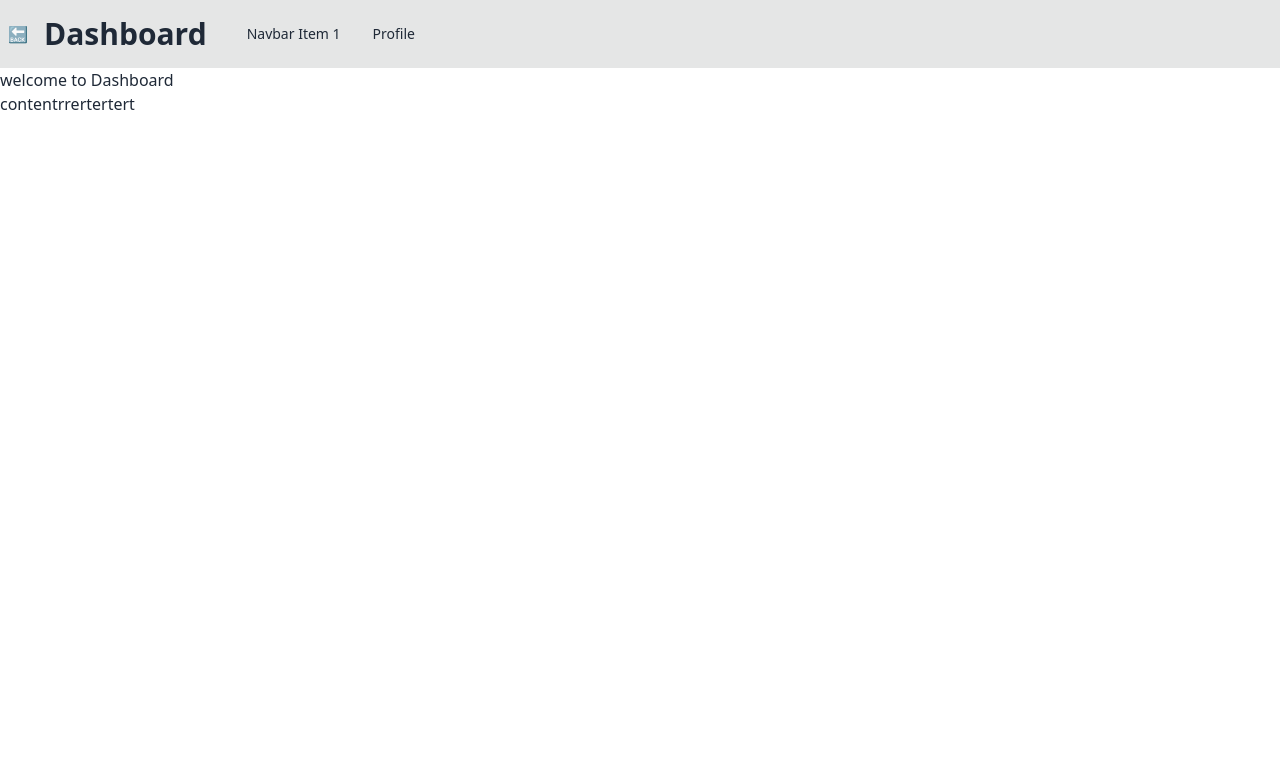
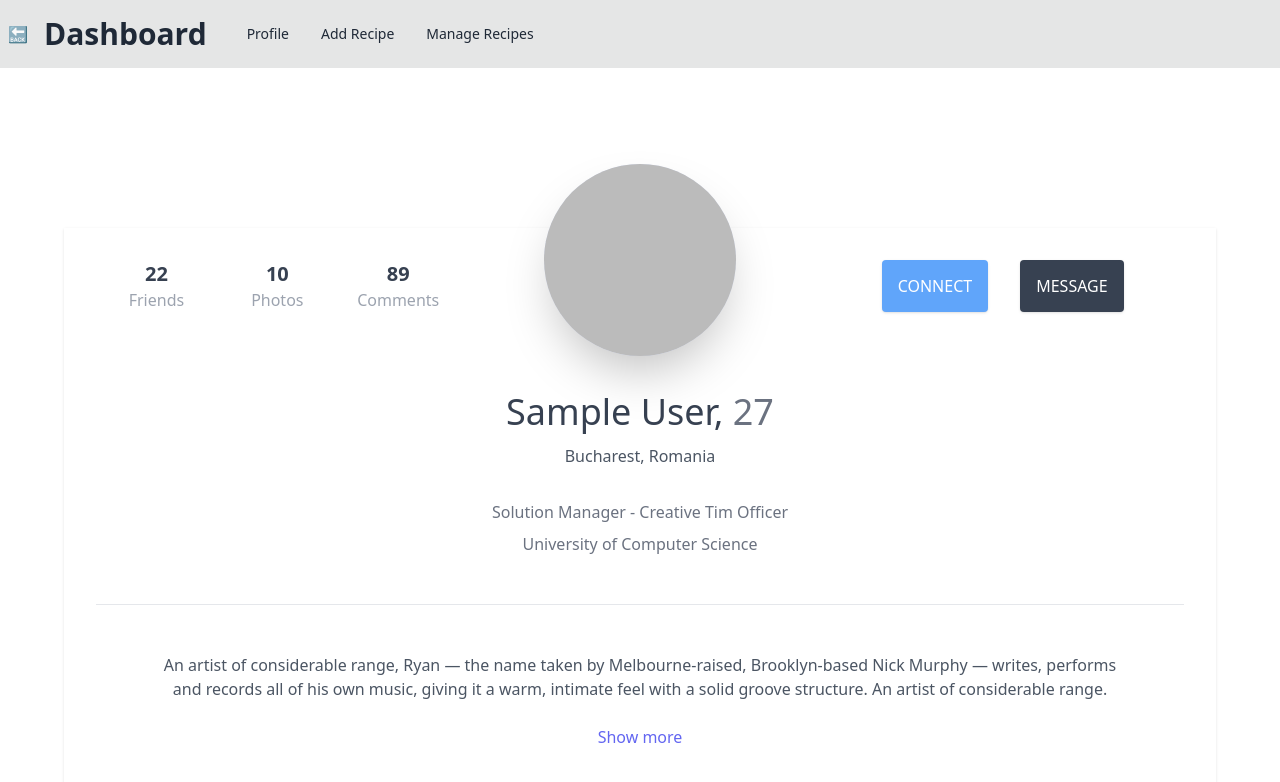
Before and after one commit to abuabddullah/tasterecipe, a React (Vite) app: page /dashboard in a window 1280 px wide. Shown: the top 782 px of the page. Built offline with nearby package versions, Linux system fonts and the light colour scheme; no server answers; sample sign-in values are in the browser's storage.

Commit message:
add product done

```diff
--- a/db.json
+++ b/db.json
@@ -111,6 +111,34 @@
       "description": "A hearty Japanese noodle soup with meat, vegetables, and broth.",
       "image": "https://source.unsplash.com/200x200/?junkfood",
       "category": "Japanese"
+    },
+    {
+      "id": "10",
+      "title": "Halua",
+      "price": "12",
+      "category": "Indian",
+      "description": "Mojadar"
+    },
+    {
+      "id": "10",
+      "title": "Dhonia Pata",
+      "price": "9",
+      "category": "Thai",
+      "description": "Khubi Moja"
+    },
+    {
+      "id": "11",
+      "title": "Golap Vorta",
+      "price": "40",
+      "category": "Italian",
+      "description": "very taste"
+    },
+    {
+      "id": "10",
+      "title": "Pan Pata",
+      "price": "73",
+      "category": "Italian",
+      "description": "taste"
     }
   ],
   "categories": [
--- a/package.json
+++ b/package.json
@@ -10,6 +10,7 @@
     "preview": "vite preview"
   },
   "dependencies": {
+    "axios": "^1.7.2",
     "firebase": "^10.12.1",
     "json-server": "^1.0.0-beta.0",
     "localforage": "^1.10.0",
--- a/src/layouts/DashboardLayout.jsx
+++ b/src/layouts/DashboardLayout.jsx
@@ -1,5 +1,5 @@
 import React from "react";
-import { Link, Outlet } from "react-router-dom";
+import { Link, NavLink, Outlet } from "react-router-dom";
 
 const DashboardLayout = () => {
   return (
@@ -30,22 +30,28 @@ const DashboardLayout = () => {
             </label>
           </div>
           <div>
-          <Link to="/">🔙</Link>  <span className="flex-1 px-2 mx-2 md:text-3xl font-bold">Dashboard</span>
+            <Link to="/">🔙</Link>{" "}
+            <span className="flex-1 px-2 mx-2 md:text-3xl font-bold">
+              Dashboard
+            </span>
           </div>
           <div className="flex-none hidden lg:block">
             <ul className="menu menu-horizontal">
               {/* Navbar menu content here */}
               <li>
-                <a>Navbar Item 1</a>
+                <Link to="/dashboard">Profile</Link>
               </li>
               <li>
-                <Link to="/dashboard/profile">Profile</Link>
+                <NavLink to="/dashboard/addRecipe">Add Recipe</NavLink>
+              </li>
+              <li>
+                <NavLink to="/dashboard/manageRecipes">Manage Recipes</NavLink>
               </li>
             </ul>
           </div>
         </div>
         {/* Page content here */}
-        <Outlet /> contentrrertertert
+        <Outlet />
       </div>
       <div className="drawer-side">
         <label
@@ -55,12 +61,16 @@ const DashboardLayout = () => {
         ></label>
         <ul className="menu p-4 w-80 min-h-full bg-base-200">
           {/* Sidebar content here */}
+
           <li>
-            <a>Sidebar Item 1</a>
+            <Link to="/dashboard">Profile</Link>
           </li>
           <li>
-            <a>Sidebar Item 2</a>
+            <NavLink to="/dashboard/addRecipe">Add Recipe</NavLink>
           </li>
+              <li>
+                <NavLink to="/dashboard/manageRecipes">Manage Recipes</NavLink>
+              </li>
         </ul>
       </div>
     </div>
--- a/src/pages/Dashboard.jsx
+++ /dev/null
@@ -1,11 +0,0 @@
-import React from 'react';
-
-const Dashboard = () => {
-    return (
-        <div>
-            welcome to Dashboard
-        </div>
-    );
-};
-
-export default Dashboard;
--- a/src/pages/Profile.jsx
+++ b/src/pages/Profile.jsx
@@ -1,11 +1,93 @@
-import React from 'react';
+import React from "react";
+import { useAuthState } from "react-firebase-hooks/auth";
+import { auth } from "../../firebase.config";
 
 const Profile = () => {
-    return (
-        <div>
-            Profile
+    const [user] = useAuthState(auth);
+  return (
+    <div>
+      <div className="p-16">
+        <div className="p-8 bg-white shadow mt-24">
+          {" "}
+          <div className="grid grid-cols-1 md:grid-cols-3">
+            {" "}
+            <div className="grid grid-cols-3 text-center order-last md:order-first mt-20 md:mt-0">
+              {" "}
+              <div>
+                {" "}
+                <p className="font-bold text-gray-700 text-xl">22</p>{" "}
+                <p className="text-gray-400">Friends</p>{" "}
+              </div>{" "}
+              <div>
+                {" "}
+                <p className="font-bold text-gray-700 text-xl">10</p>{" "}
+                <p className="text-gray-400">Photos</p>{" "}
+              </div>{" "}
+              <div>
+                {" "}
+                <p className="font-bold text-gray-700 text-xl">89</p>{" "}
+                <p className="text-gray-400">Comments</p>{" "}
+              </div>{" "}
+            </div>{" "}
+            <div className="relative">
+              {" "}
+              <div className="w-48 h-48 bg-indigo-100 mx-auto rounded-full shadow-2xl absolute inset-x-0 top-0 -mt-24 flex items-center justify-center text-indigo-500 overflow-hidden">
+                {
+                    user ? <img className="w-full" src={user.photoURL} alt="" /> : <svg
+                    xmlns="http://www.w3.org/2000/svg"
+                    className="h-24 w-24"
+                    viewBox="0 0 20 20"
+                    fill="currentColor"
+                  >
+                    {" "}
+                    <path
+                      fillRule="evenodd"
+                      d="M10 9a3 3 0 100-6 3 3 0 000 6zm-7 9a7 7 0 1114 0H3z"
+                      clipRule="evenodd"
+                    />
+                  </svg>
+                }{" "}
+              </div>{" "}
+            </div>{" "}
+            <div className="space-x-8 flex justify-between mt-32 md:mt-0 md:justify-center">
+              <button className="text-white py-2 px-4 uppercase rounded bg-blue-400 hover:bg-blue-500 shadow hover:shadow-lg font-medium transition transform hover:-translate-y-0.5">
+                {" "}
+                Connect
+              </button>{" "}
+              <button className="text-white py-2 px-4 uppercase rounded bg-gray-700 hover:bg-gray-800 shadow hover:shadow-lg font-medium transition transform hover:-translate-y-0.5">
+                {" "}
+                Message
+              </button>{" "}
+            </div>{" "}
+          </div>{" "}
+          <div className="mt-20 text-center border-b pb-12">
+            {" "}
+            <h1 className="text-4xl font-medium text-gray-700">
+              {user ? user.displayName : "Anonymous"}, <span className="font-light text-gray-500">27</span>
+            </h1>{" "}
+            <p className="font-light text-gray-600 mt-3">Bucharest, Romania</p>{" "}
+            <p className="mt-8 text-gray-500">
+              Solution Manager - Creative Tim Officer
+            </p>{" "}
+            <p className="mt-2 text-gray-500">University of Computer Science</p>{" "}
+          </div>{" "}
+          <div className="mt-12 flex flex-col justify-center">
+            {" "}
+            <p className="text-gray-600 text-center font-light lg:px-16">
+              An artist of considerable range, Ryan — the name taken by
+              Melbourne-raised, Brooklyn-based Nick Murphy — writes, performs
+              and records all of his own music, giving it a warm, intimate feel
+              with a solid groove structure. An artist of considerable range.
+            </p>{" "}
+            <button className="text-indigo-500 py-2 px-4  font-medium mt-4">
+              {" "}
+              Show more
+            </button>{" "}
+          </div>
         </div>
-    );
+      </div>
+    </div>
+  );
 };
 
 export default Profile;
--- /dev/null
+++ b/src/pages/dashboard/AddProducts.jsx
@@ -0,0 +1,104 @@
+import axios from "axios";
+import React, { useEffect, useRef, useState } from "react";
+
+const AddProducts = () => {
+  const [categories, setCategories] = useState();
+  const formRef = useRef(null)
+
+  useEffect(() => {
+    // fetching-3: inside useEffect by async-await+axios
+    async function load() {
+      const data = await axios.get("http://localhost:3000/categories");
+      if (data?.status === 200) {
+        setCategories(data?.data);
+      }
+    }
+
+    load();
+  }, []);
+
+  const handleCreateRecipe = async (e) => {
+    e.preventDefault();
+    const isProceed = confirm("Are you sure wanna create a new recipe?");
+    if (isProceed) {
+      const form = e.target;
+
+      const id = form.id.value;
+      const title = form.title.value;
+      const price = form.price.value;
+      const category = form.category.value;
+      const description = form.description.value;
+      const recipeData = {
+        id,
+        title,
+        price,
+        category,
+        description,
+      };
+
+      const res4CreateRecipe = await axios.post("http://localhost:3000/recipes", recipeData);
+      if (res4CreateRecipe.status == 201) {
+        alert("Recipe Created Successfully!!")
+        formRef.current.reset()
+      }
+    } else {
+      alert("Ok! no issues");
+    }
+  };
+  return (
+    <section className="flex justify-center">
+      <div className="w-full md:w-2/3 px-6 md:px-16">
+        <h1 className="text-2xl text-center my-10 md:text-4xl mb-4">
+          Add Recipe
+        </h1>
+        <form ref={formRef} onSubmit={handleCreateRecipe} className="w-full">
+          <div className="mb-4">
+            <label htmlFor="">Id </label>
+            <input type="text" name="id" className="w-full py-3 px-5 border" />
+          </div>
+          <div className="mb-4">
+            <label htmlFor="">Title </label>
+            <input
+              type="text"
+              name="title"
+              className="w-full py-3 px-5 border"
+            />
+          </div>
+          <div className="mb-4">
+            <label htmlFor="">Price </label>
+            <input
+              type="number"
+              name="price"
+              className="w-full py-3 px-5 border"
+            />
+          </div>
+          <div className="mb-4">
+            <label htmlFor="">Cateogry </label>
+            <select name="category" id="" className="w-full py-3 px-5 border">
+              {categories?.map((category) => (
+                <option key={category?.id} value={category?.title}>
+                  {category?.title}
+                </option>
+              ))}
+            </select>
+          </div>
+
+          <div className="mb-4">
+            <label htmlFor="">Description </label>
+            <textarea name="description" className="w-full py-3 px-5 border" />
+          </div>
+
+          <div className="mb-4">
+            <input
+              type="submit"
+              value={"Add Recipe"}
+              className="w-full btn py-3 px-5 border btn-neutral"
+            />
+          </div>
+        </form>
+      </div>
+    </section>
+  );
+};
+
+export default AddProducts;
--- /dev/null
+++ b/src/pages/dashboard/ManageRecipes.jsx
@@ -0,0 +1,42 @@
+import axios from "axios";
+import React, { useEffect, useState } from "react";
+import RecipeRow from "./RecipeRow";
+
+const ManageRecipes = () => {
+  const [recipes, setRescipes] = useState();
+  useEffect(() => {
+    async function load() {
+      const data = await axios.get("http://localhost:3000/recipes");
+      if (data?.status === 200) {
+        setRescipes(data?.data);
+      }
+    }
+    load();
+  }, []);
+  return (
+    <section>
+      <h1 className="text-2xl md:text-3xl my-4 text-center">Mange All Recipe</h1>
+      <div className="overflow-x-auto w-full px-5 md:px-16 mt-10">
+        <table className="table table-zebra">
+          {/* head */}
+          <thead>
+            <tr>
+              <th>Id</th>
+              <th>Title</th>
+              <th>Price</th>
+              <th>Category</th>
+              <th>Action</th>
+            </tr>
+          </thead>
+          <tbody>
+            {recipes?.map((recipe) => (
+              <RecipeRow key={recipe?.id} recipe={recipe} />
+            ))}
+          </tbody>
+        </table>
+      </div>
+    </section>
+  );
+};
+
+export default ManageRecipes;
--- /dev/null
+++ b/src/pages/dashboard/RecipeRow.jsx
@@ -0,0 +1,24 @@
+import React from "react";
+import { Link } from "react-router-dom";
+
+const RecipeRow = ({recipe}) => {
+  return (
+    <tr>
+      <th>{recipe?.id}</th>
+      <td>{recipe?.title}</td>
+      <td>{recipe?.price}</td>
+      <td>{recipe?.category}</td>
+      <td className="flex gap-4">
+        <Link
+          to={`/dashboard/edit-recipe/${recipe?.id}`}
+          className="btn btn-xs btn-neutral"
+        >
+          Edit
+        </Link>
+        <button className="btn btn-xs btn-error">Delete</button>
+      </td>
+    </tr>
+  );
+};
+
+export default RecipeRow;
```
Also changed, not shown: src/routes/router.jsx (+16 -16 lines), src/components/homePage/OurProducts.jsx (line endings or trailing spaces), 2 other files (tests, documents, lock files or other folders).
